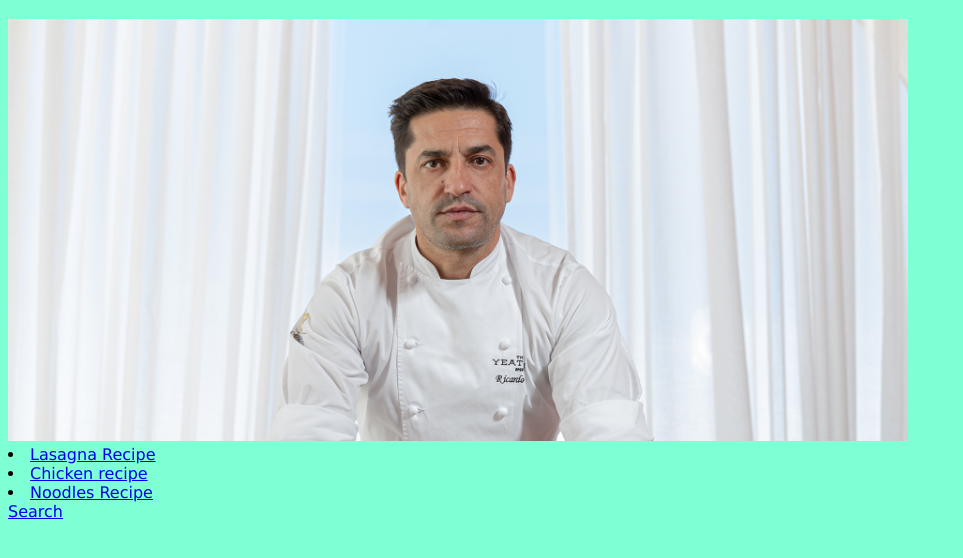
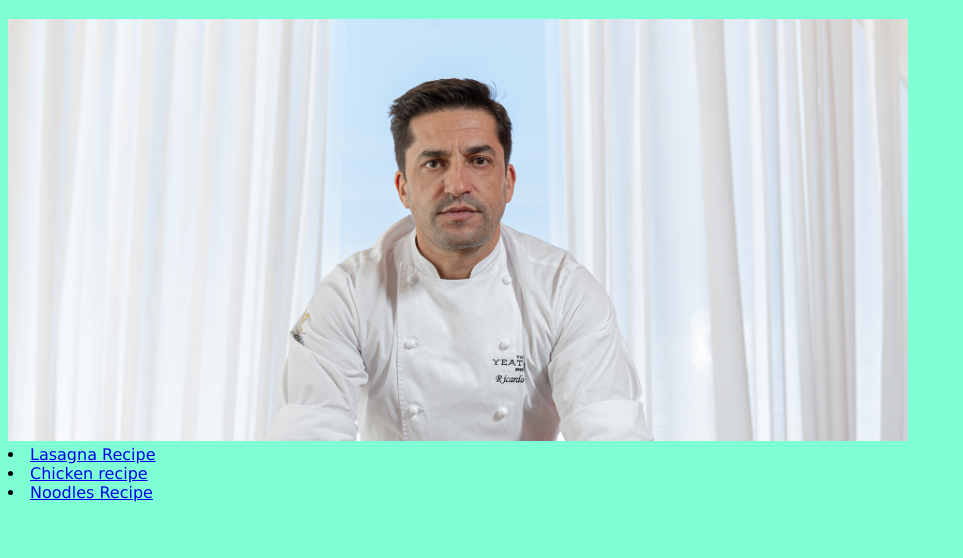
Before and after one commit to nickanyi-dev/odin-recipes, a plain HTML site: page index.html in a window 1280 px wide. Shown: the part 62-620 px from the top of the page, without its empty margins (0-963 px from the left). Drawn offline with Linux system fonts and the light colour scheme.

Commit message:
remove search link

```diff
--- a/index.html
+++ b/index.html
@@ -12,7 +12,6 @@
     <li><a href="./recipes/lasagna.html">Lasagna Recipe</a></li>
     <li><a href="./recipes/chicken.html">Chicken recipe</a></li>
     <li><a href="./recipes/noodles.html">Noodles Recipe</a></li>
-    <a href="https://www.google.com/">Search</a>
 
 
 </body>
```
